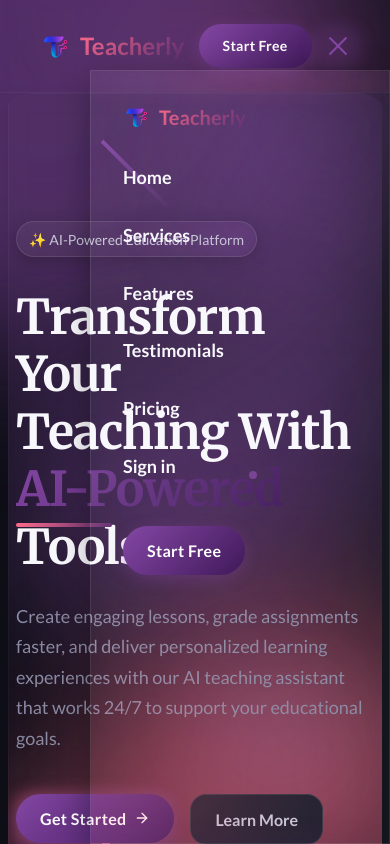
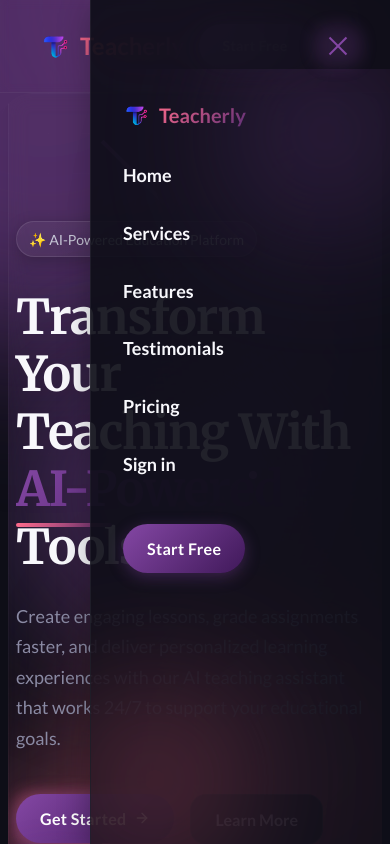
Before and after one commit to venopyX/Teacherly-AI, a Next.js app: page / in a window 390 px wide. Both pictures are taken after a click on the button "Toggle menu". Shown: the top 844 px of the page. Built offline with nearby package versions, Linux system fonts and the light colour scheme.

Commit message:
fix: Background transparency and right side visiblity hide

```diff
--- a/src/components/landing/sections/Header.tsx
+++ b/src/components/landing/sections/Header.tsx
@@ -6,6 +6,8 @@
 export default function Header() {
   const [isScrolled, setIsScrolled] = useState(false);
   const [mobileMenuOpen, setMobileMenuOpen] = useState(false);
+  const [headerHeight, setHeaderHeight] = useState(0);
+  const headerRef = React.useRef<HTMLElement>(null);
 
   useEffect(() => {
     const handleScroll = () => {
@@ -19,8 +21,42 @@
     };
   }, []);
 
+  // Update header height on mount and whenever it changes
+  useEffect(() => {
+    const updateHeaderHeight = () => {
+      if (headerRef.current) {
+        setHeaderHeight(headerRef.current.offsetHeight);
+      }
+    };
+
+    updateHeaderHeight();
+    window.addEventListener('resize', updateHeaderHeight);
+
+    // Also update when scroll state changes, as this can affect header size
+    if (isScrolled !== undefined) {
+      updateHeaderHeight();
+    }
+
+    return () => {
+      window.removeEventListener('resize', updateHeaderHeight);
+    };
+  }, [isScrolled]);
+
+  // Lock body scroll when mobile menu is open
+  useEffect(() => {
+    if (mobileMenuOpen) {
+      document.body.style.overflow = 'hidden';
+    } else {
+      document.body.style.overflow = '';
+    }
+    return () => {
+      document.body.style.overflow = '';
+    };
+  }, [mobileMenuOpen]);
+
   return (
     <header
+      ref={headerRef}
       className="sticky top-0 w-full transition-all duration-300 z-[1000]"
       style={{
         padding: isScrolled ? "0.75rem 2rem" : "1.5rem 2rem",
@@ -147,18 +183,27 @@
                 style={{backgroundColor: "var(--primary)", opacity: "0.2"}}></span>
         </button>
 
-        {/* Mobile menu */}
+        {/* Mobile menu - Updated for scrollability and no gap with header */}
         <div
-          className={`fixed top-[70px] right-0 w-4/5 max-w-[300px] h-[calc(100vh-70px)] z-40 transition-all duration-300 p-8 overflow-y-auto glassmorphism ${
-            mobileMenuOpen ? "translate-x-0" : "translate-x-full"
+          className={`fixed top-0 right-0 w-4/5 max-w-[300px] h-screen z-40 transition-all duration-300 flex flex-col ${
+            mobileMenuOpen ? "translate-x-0 opacity-100 visible" : "translate-x-full opacity-0 invisible"
           }`}
           style={{
-            boxShadow: "var(--shadow-lg)"
+            boxShadow: "var(--shadow-lg)",
+            backgroundColor: "rgba(15, 15, 24, 0.92)",
+            backdropFilter: "blur(16px)",
+            borderLeft: "1px solid rgba(255, 255, 255, 0.06)",
           }}
         >
+          {/* Spacer that matches header height exactly */}
+          <div style={{ height: `${headerHeight}px` }} className="transition-all duration-300"></div>
+
+          {/* Scrollable content area */}
+          <div className="flex-grow overflow-y-auto p-8 relative scrollbar-thin">
             {/* Mobile menu background effects */}
-          <div className="glow-effect glow-primary w-32 h-32 top-0 right-0"></div>
-          <div className="glow-effect glow-accent w-32 h-32 bottom-0 left-0"></div>
+            <div className="absolute inset-0 bg-background-secondary bg-opacity-80 -z-10"></div>
+            <div className="glow-effect glow-primary w-32 h-32 top-0 right-0 opacity-20"></div>
+            <div className="glow-effect glow-accent w-32 h-32 bottom-0 left-0 opacity-20"></div>
 
             {/* Mobile menu logo */}
             <div className="flex items-center gap-2 mb-8">
@@ -211,6 +256,10 @@
                 </Link>
               </li>
             </ul>
+
+            {/* Add enough padding at the bottom for better scrolling experience */}
+            <div className="h-16"></div>
+          </div>
         </div>
       </div>
     </header>
```
Lines whose indentation alone changed are shown as unchanged.
